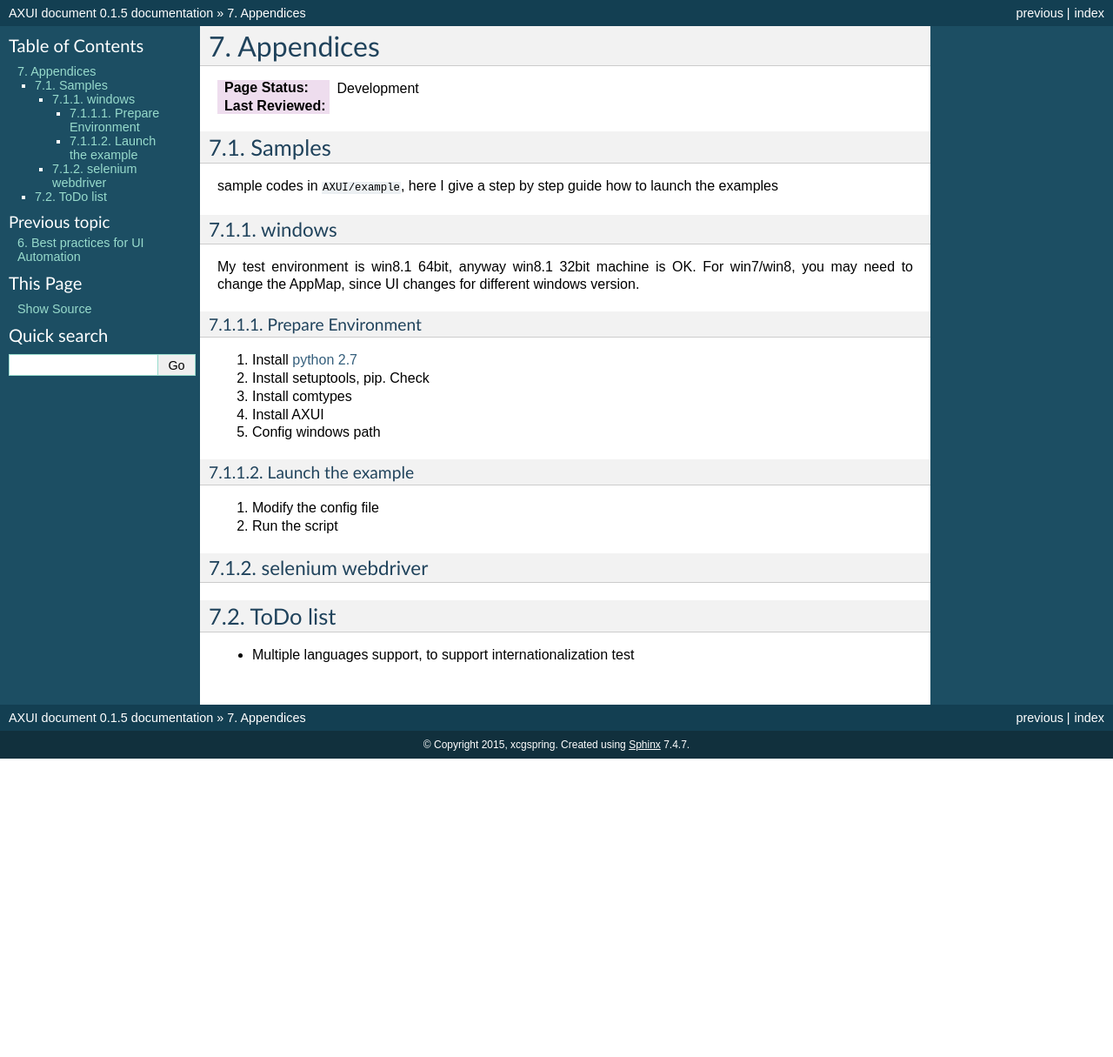
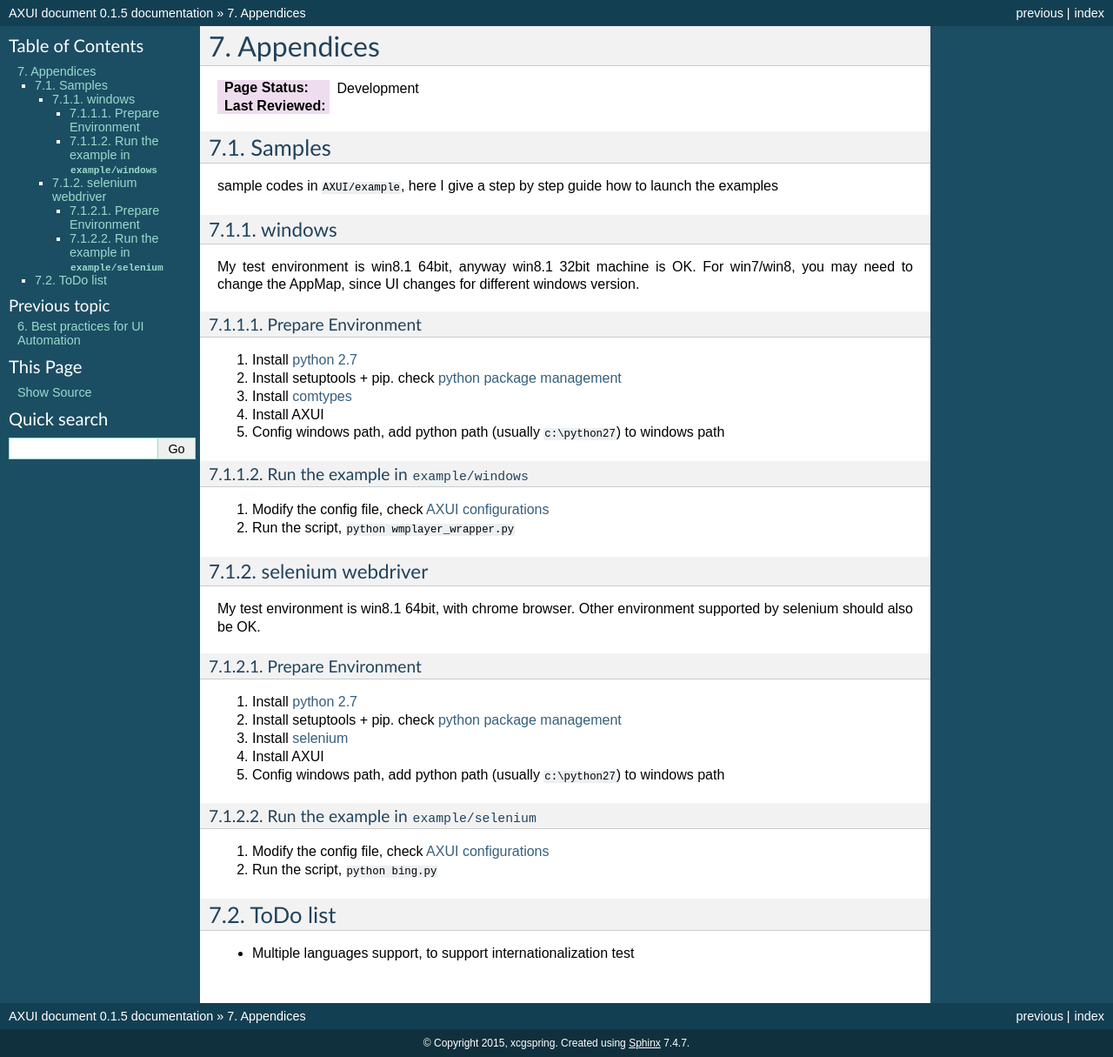
Before and after one commit to xcgspring/AXUI, a Sphinx documentation site: the page built from doc/source/Appendices.rst, in a window 1280 px wide. Shown: the whole page at 87% size. Built offline with Sphinx 7.4.7, drawn with Linux system fonts in a browser that asks for light colours; before the commit the page ends 900 px from its top, so only the background shows below that.

Commit message:
Add samples documents
Signed-off-by: xcgspring <xcgspring@163.com>

```diff
--- a/doc/source/Appendices.rst
+++ b/doc/source/Appendices.rst
@@ -21,21 +21,36 @@ Prepare Environment
 ##########################
 
 1. Install `python 2.7 <https://www.python.org>`_
-2. Install setuptools, pip. Check
-3. Install comtypes
+2. Install setuptools + pip. check `python package management <http://use-python.readthedocs.org/zh_CN/latest/package_management.html>`_
+3. Install `comtypes <https://pypi.python.org/pypi/comtypes>`_
 4. Install AXUI
-5. Config windows path
+5. Config windows path, add python path (usually ``c:\python27``) to windows path
 
-Launch the example
-##########################
+Run the example in ``example/windows``
+############################################
 
-1. Modify the config file
-2. Run the script
+1. Modify the config file, check :ref:`config AXUI`
+2. Run the script, ``python wmplayer_wrapper.py``
 
 selenium webdriver
 -----------------------
 
+My test environment is win8.1 64bit, with chrome browser. Other environment supported by selenium should also be OK.
 
+Prepare Environment
+##########################
+
+1. Install `python 2.7 <https://www.python.org>`_
+2. Install setuptools + pip. check `python package management <http://use-python.readthedocs.org/zh_CN/latest/package_management.html>`_
+3. Install `selenium <https://pypi.python.org/pypi/selenium/2.45.0>`_
+4. Install AXUI
+5. Config windows path, add python path (usually ``c:\python27``) to windows path
+
+Run the example in ``example/selenium``
+#############################################
+
+1. Modify the config file, check :ref:`config AXUI`
+2. Run the script, ``python bing.py``
 
 ToDo list
 ==========================
```
Also changed, not shown: 1 other file.
